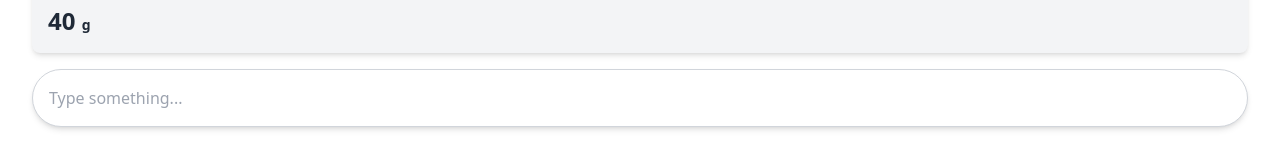
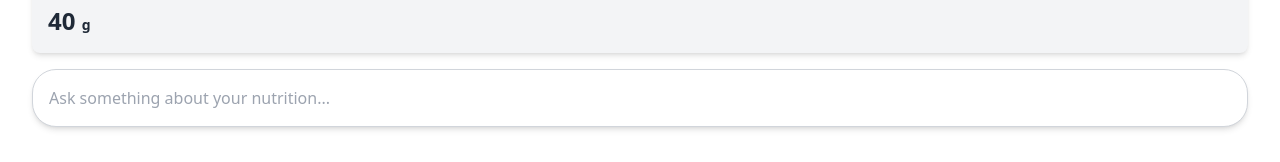
Before and after one commit to ui3o/mzio, a Next.js app: page / in a window 1280 px wide. Shown: the part 967-1129 px from the top of the page. Built offline with nearby package versions, Linux system fonts and the light colour scheme.

Commit message:
out gen fix

```diff
--- a/next.config.js
+++ b/next.config.js
@@ -1,8 +1,10 @@
 // next.config.js
 /** @type {import('next').NextConfig} */
+const isProd = process.env.NODE_ENV === 'production';
+
 const nextConfig = {
-    assetPrefix: '/mzio/',
-    basePath: '/mzio',
+    assetPrefix: isProd ? '/mzio/' : '',
+    basePath: isProd ? '/mzio' : '',
     output: 'export',
     trailingSlash: true,
 
--- a/pages/index.tsx
+++ b/pages/index.tsx
@@ -130,12 +130,17 @@ export default function NutritionApp() {
           ))}
 
           <div className="mt-6">
-            <input
-              type="text"
+            <textarea
               value={aiInput}
               onChange={(e) => setAiInput(e.target.value)}
-              placeholder="Type something..."
-              className="w-full p-4 rounded-full border border-gray-300 dark:border-gray-600 bg-white dark:bg-gray-800 text-black dark:text-white shadow-md focus:outline-none focus:ring-2 focus:ring-teal-400"
+              onInput={(e) => {
+                const el = e.currentTarget;
+                el.style.height = 'auto';
+                el.style.height = el.scrollHeight + 'px';
+              }}
+              placeholder="Ask something about your nutrition..."
+              rows={1}
+              className="w-full min-h-[3rem] p-4 rounded-3xl border border-gray-300 dark:border-gray-600 bg-white dark:bg-gray-800 text-black dark:text-white shadow-md focus:outline-none focus:ring-2 focus:ring-teal-400 resize-none overflow-hidden transition-all"
             />
           </div>
         </div>
```
Also changed, not shown: 3 other files (tests, documents, lock files or other folders).
